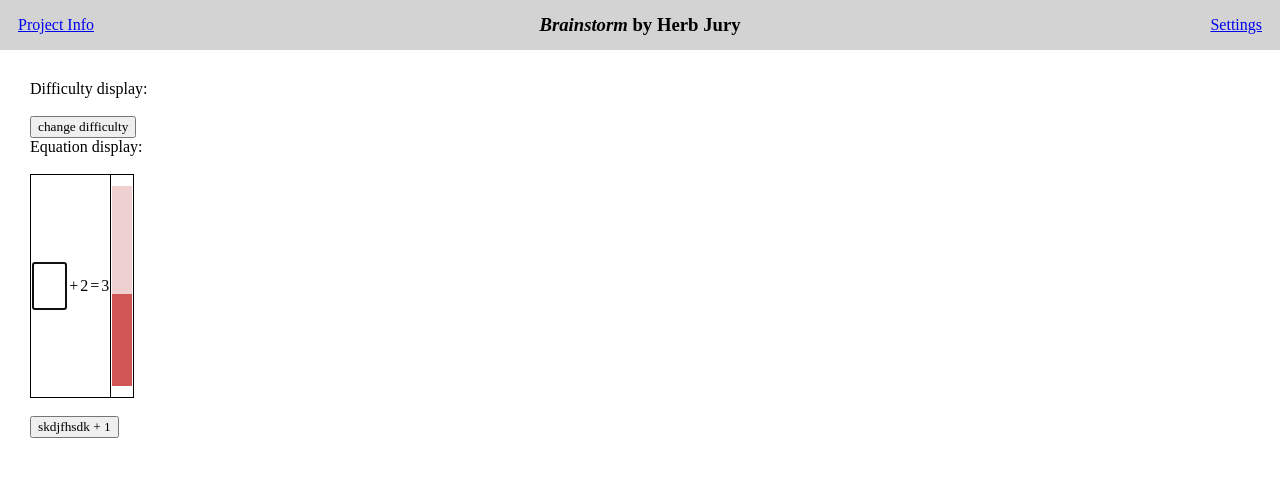
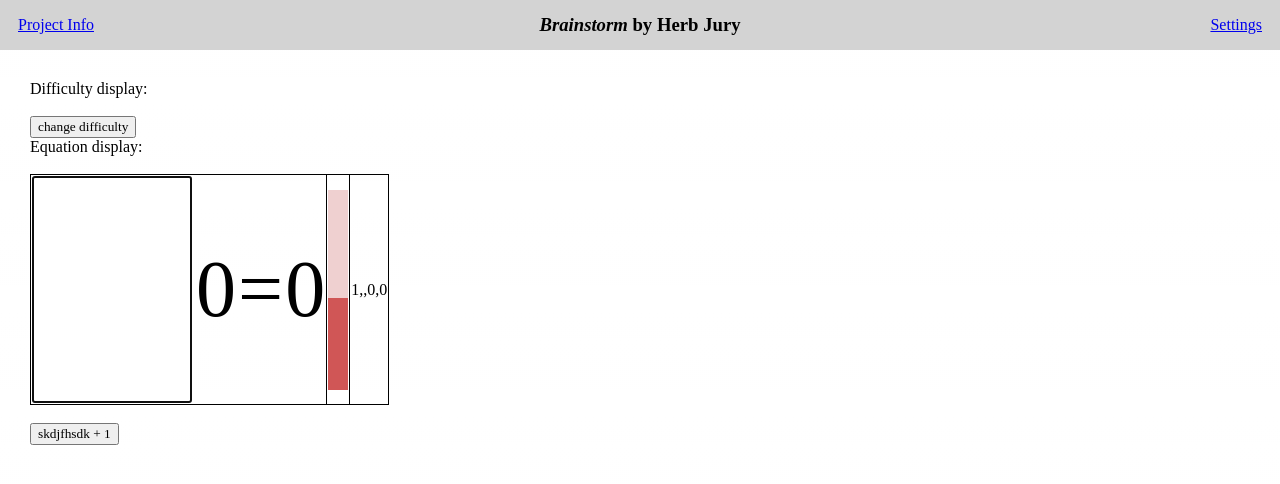
Before and after one commit to MrMugwump/BrainstormComp225, a Next.js app: page / in a window 1280 px wide. Shown: the top 484 px of the page. Built offline with nearby package versions, Linux system fonts and the light colour scheme.

Commit message:
working on integrating generator.tsx into equationDisplay

```diff
--- a/src/app/equationDisplay.tsx
+++ b/src/app/equationDisplay.tsx
@@ -3,10 +3,18 @@ import React from "react"
 import { useState, useEffect } from 'react';
 import TimerModule from "./timer";
 import "./equationDisplayStyle.css"
+import {Generator} from './generator'
 
-export default function EquationDisplay({}:any){
-    const equation: [firstVar:number, secondVal:number, answer:any] = [1,2,3]; // dummy equation for testing
-    var operation = '+';
+export default function EquationDisplay({difficulty}:any){
+    const [generator,setGenerator] = useState(new Generator(0));
+    generator.generateProblem();
+    const [eq,setEq] = useState([generator.firstNumber,generator.secondNumber,generator.solution]);
+    //var equation: [firstVar:number, secondVal:number, answer:any] = [generator.firstNumber,generator.secondNumber,generator.solution];
+    const [operation, setOperation] = useState(String(generator.operator));
+    //var operation:String = '+';
+
+    //const equation: [firstVar:number, secondVal:number, answer:any] = [generator.firstNumber,generator.secondNumber,generator.solution]; // dummy equation for testing
+
     const inputArray = [false,false,false]; //array to set which place to be input, true=input mode
     const [inputVal,setInputVal] = useState(''); //what the player types
     const [location,setLocation] = useState(generateRandomInteger(0,2)); //this variable keeps track of which location is our input now
@@ -15,8 +23,13 @@ export default function EquationDisplay({}:any){
     const [timeLength,setTimeLength] = useState(10000); //param for timer
     const [timeEnded,setTimeEnded] = useState(false); //TimerModule has ability to change this, triggers a reset if true
     // const [isCorrect, setIsCorrect] = useState('incorrect'); //debugging thing
+    inputArray[location] = true;
 
-    inputArray[location] = true;
+    function generateEquation(){
+        var problem:any[] = generator.generateProblem();
+        setEq([problem[0],problem[2],problem[3]]);
+        setOperation(String(generator.operator));
+    }
 
     function resetDisplay(){
         //choose new location for player input
@@ -29,7 +42,8 @@ export default function EquationDisplay({}:any){
     }
 
     useEffect(()=>{
-        if(inputVal==equation[location]){
+        if(inputVal==String(eq[location])){
+            generateEquation();
             resetDisplay();
             //setIsCorrect('correct!');
         }
@@ -40,6 +54,7 @@ export default function EquationDisplay({}:any){
 
     useEffect(()=>{
         if(timeEnded){
+            generateEquation();
             resetDisplay();
             setTimeEnded(false);
         }
@@ -49,11 +64,11 @@ export default function EquationDisplay({}:any){
         <table key = {key} className="EquationDisplay">
         <tbody>
             <tr>
-                <td className="TextSlot"><NumberSlot number = {equation[0]} isInput = {inputArray[0]} inputVal={setInputVal}/></td>
+                <td className="TextSlot"><NumberSlot number = {eq[0]} isInput = {inputArray[0]} inputVal={setInputVal}/></td>
                 <td className="TextSlot"><p>{operation}</p></td>
-                <td className="TextSlot"><NumberSlot number = {equation[1]} isInput = {inputArray[1]} inputVal={setInputVal}/></td>
+                <td className="TextSlot"><NumberSlot number = {eq[1]} isInput = {inputArray[1]} inputVal={setInputVal}/></td>
                 <td className="TextSlot">=</td>
-                <td className="TextSlot"><NumberSlot number = {equation[2]} isInput = {inputArray[2]} inputVal={setInputVal}/></td>
+                <td className="TextSlot"><NumberSlot number = {eq[2]} isInput = {inputArray[2]} inputVal={setInputVal}/></td>
                 {/*<td><p>Correct = {isCorrect}</p></td>*/}
                 {/*<td><p>location = {location}</p></td>*/}
                 <td className="timercell">
@@ -62,6 +77,7 @@ export default function EquationDisplay({}:any){
                     actualSetTimeEnded={setTimeEnded}
                     interval={interval}/>
                 </td>
+                <td><p>{String(generator.generateProblem())}</p></td>
             </tr>
         </tbody>
         </table>
--- a/src/app/equationDisplayStyle.css
+++ b/src/app/equationDisplayStyle.css
@@ -4,7 +4,7 @@
     font-size: 100%;
 }
 .EquationDisplay .TextSlot{
-    font-size: 1em;
+    font-size: 5em;
 }
 .InputArea{
     font-size:1.3em;
```
